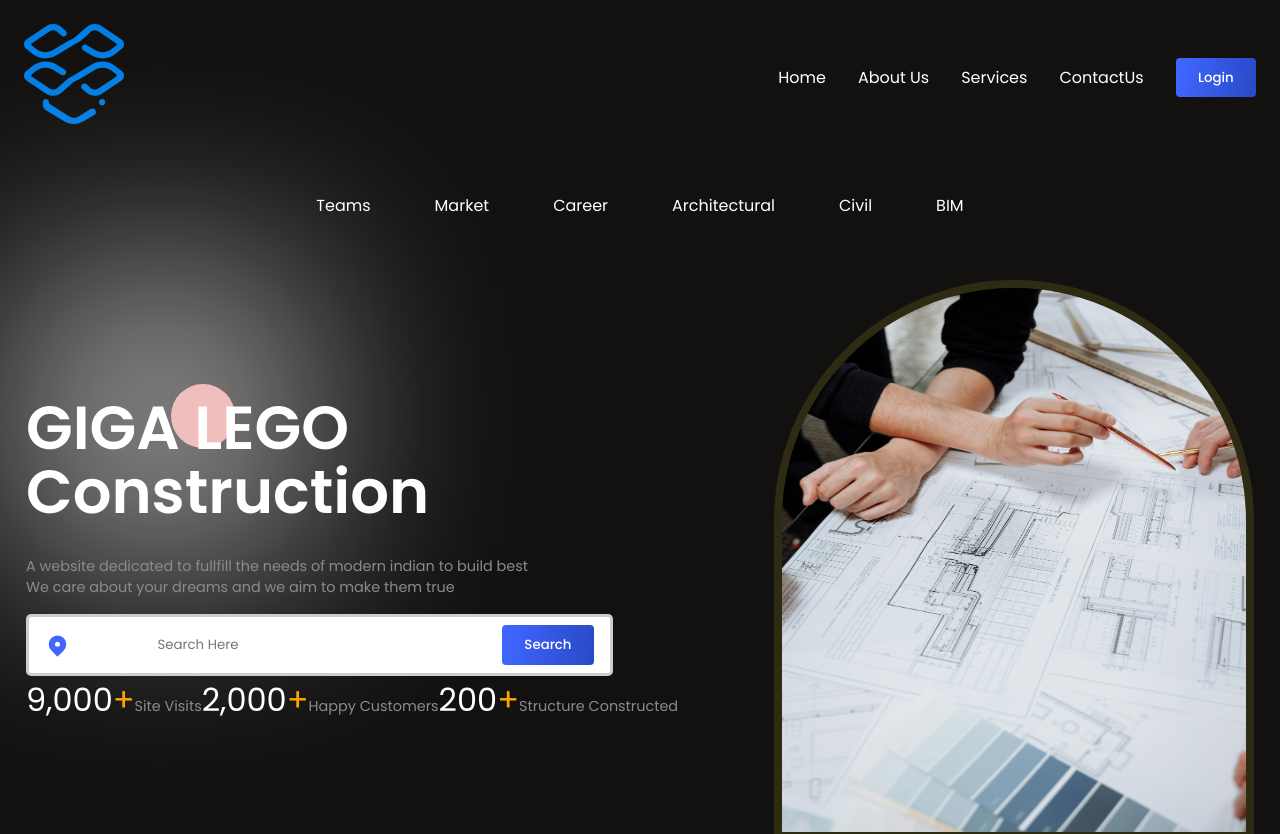
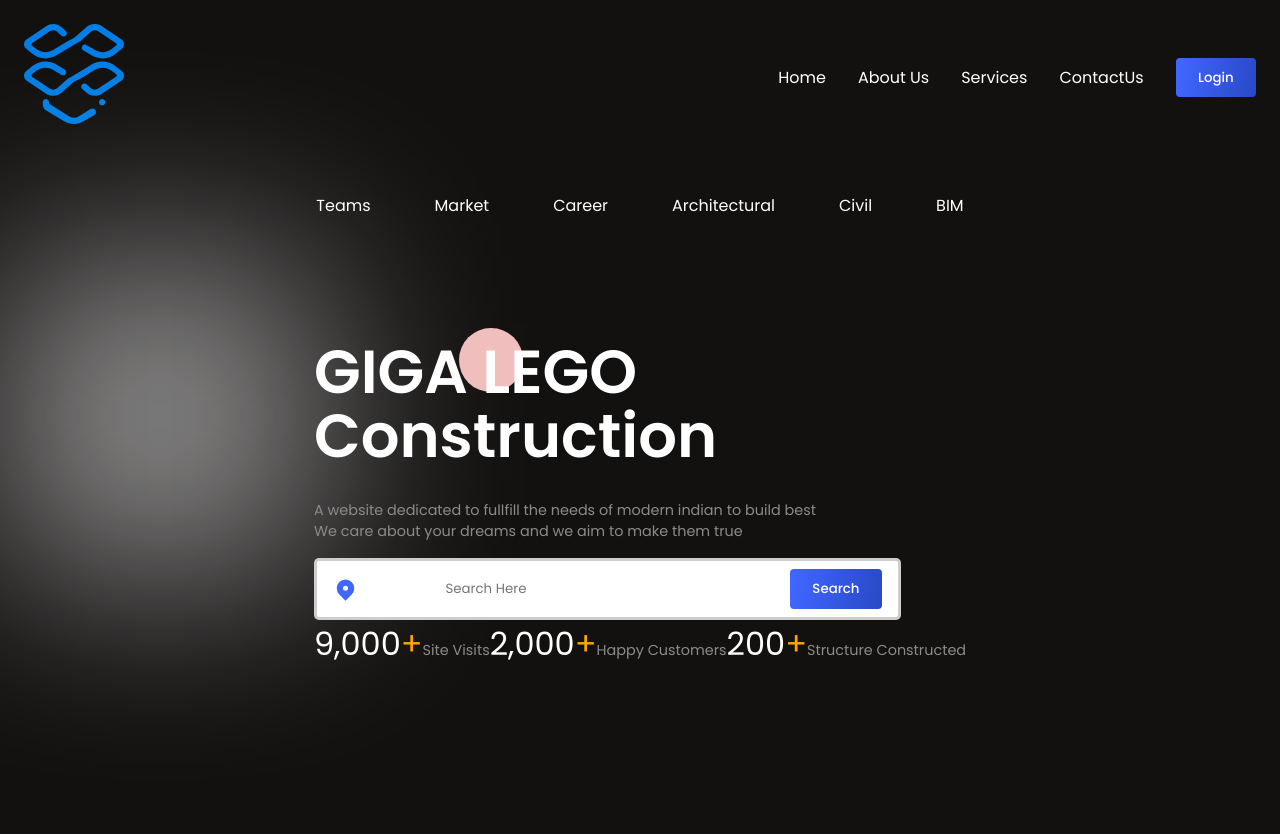
Before and after one commit to 092vk/GigaLegoConstruction, a React (Vite) app: page / in a window 1280 px wide. Shown: the top 834 px of the page. Built offline with nearby package versions, Linux system fonts and the light colour scheme.

Commit message:
changed files after merging remote

```diff
--- a/src/components/Hero/Hero.css
+++ b/src/components/Hero/Hero.css
@@ -9,6 +9,7 @@
     justify-content:space-between;
     align-items:flex-end;
     gap: 6rem;
+    height: 62vh;
 }
 
 /* left-side */
--- a/src/components/Hero/Hero.jsx
+++ b/src/components/Hero/Hero.jsx
@@ -61,11 +61,11 @@ function Hero() {
 
             </div>
 
-            <div className="flexCenter hero-right">
+            {/* <div className="flexCenter hero-right">
                 <div className="image-container">
                     <img src="./HeroImage.jpg" alt="" />
                 </div>
-            </div>
+            </div> */}
         </div>
     </section>
   )
```
